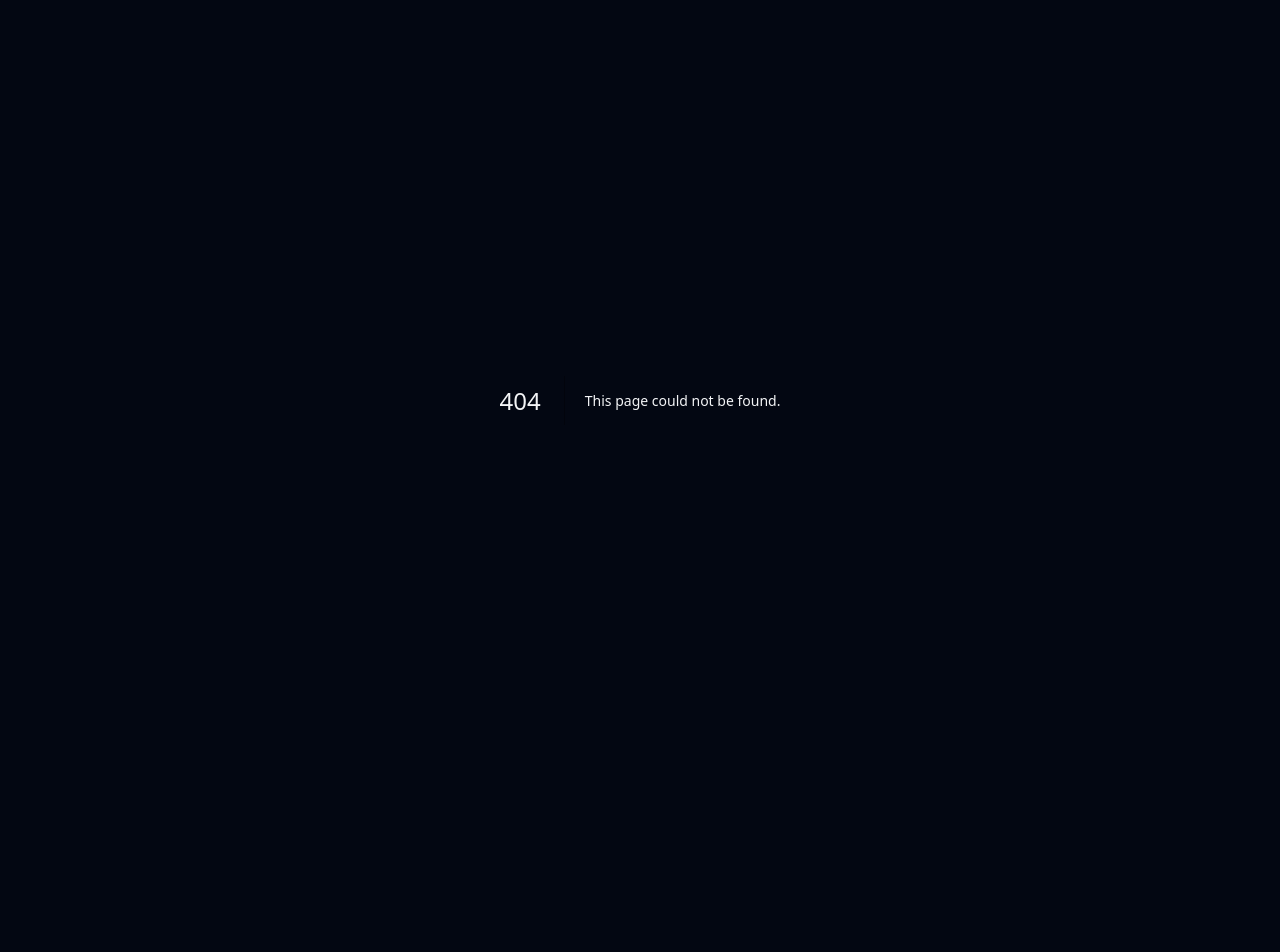
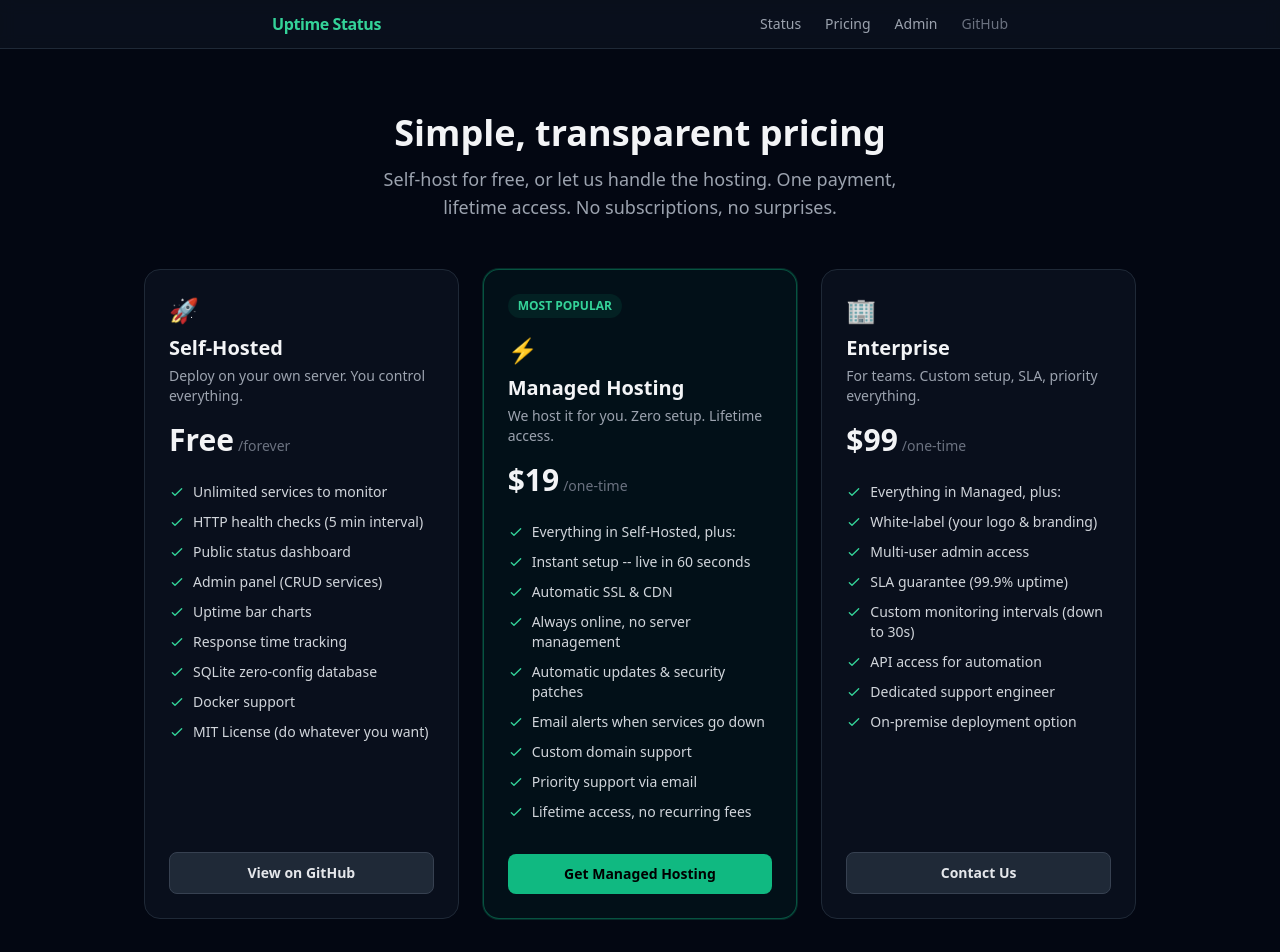
Before and after one commit to sueifeng2026-png/uptime-status, a Next.js app: page /pricing in a window 1280 px wide. Before the commit this address had no page. Shown: the top 952 px of the page. Before the commit the page ends 800 px from the top, so only its background shows below. Built offline with nearby package versions, Linux system fonts and the light colour scheme.

Commit message:
Add pricing page, navigation bar, and monetization CTAs

```diff
--- a/src/app/admin/page.tsx
+++ b/src/app/admin/page.tsx
@@ -1,6 +1,7 @@
 "use client"
 
 import { useState, useEffect, useCallback } from "react"
+import Link from "next/link"
 
 interface Service {
   id: string
@@ -95,9 +96,9 @@ export default function AdminPage() {
           <h1 className="text-2xl font-bold">Admin Panel</h1>
           <p className="text-sm text-gray-400 mt-1">Manage your monitored services</p>
         </div>
-        <a href="/status" className="text-sm text-blue-400 hover:underline">
+        <Link href="/status" className="text-sm text-blue-400 hover:underline">
           View Status Page &rarr;
-        </a>
+        </Link>
       </div>
 
       {/* Toast */}
@@ -151,6 +152,22 @@ export default function AdminPage() {
           </div>
         </div>
       </form>
+
+      {/* Managed Hosting Banner */}
+      <Link
+        href="/pricing"
+        className="block bg-gradient-to-r from-emerald-500/10 to-emerald-500/5 border border-emerald-500/20 rounded-xl p-4 mb-6 hover:border-emerald-500/40 transition-colors group"
+      >
+        <div className="flex items-center justify-between">
+          <div>
+            <p className="font-medium text-emerald-400 text-sm">Tired of self-hosting?</p>
+            <p className="text-xs text-gray-400 mt-0.5">
+              Get Managed Hosting -- automatic updates, email alerts, custom domain. One-time $19.
+            </p>
+          </div>
+          <span className="text-emerald-400 text-lg group-hover:translate-x-1 transition-transform">&rarr;</span>
+        </div>
+      </Link>
 
       {/* Service list */}
       <div className="flex items-center justify-between mb-4">
--- a/src/app/layout.tsx
+++ b/src/app/layout.tsx
@@ -1,5 +1,6 @@
 import type { Metadata } from "next"
 import "./globals.css"
+import Link from "next/link"
 
 export const metadata: Metadata = {
   title: "Uptime Status",
@@ -9,7 +10,35 @@ export const metadata: Metadata = {
 export default function RootLayout({ children }: { children: React.ReactNode }) {
   return (
     <html lang="en">
-      <body className="bg-gray-950 text-gray-100 min-h-screen antialiased">{children}</body>
+      <body className="bg-gray-950 text-gray-100 min-h-screen antialiased">
+        <nav className="border-b border-gray-800 bg-gray-900/50 backdrop-blur">
+          <div className="max-w-3xl mx-auto px-4 h-12 flex items-center justify-between">
+            <Link href="/status" className="font-bold text-emerald-400 tracking-tight">
+              Uptime Status
+            </Link>
+            <div className="flex items-center gap-6 text-sm">
+              <Link href="/status" className="text-gray-400 hover:text-gray-200 transition-colors">
+                Status
+              </Link>
+              <Link href="/pricing" className="text-gray-400 hover:text-gray-200 transition-colors">
+                Pricing
+              </Link>
+              <Link href="/admin" className="text-gray-400 hover:text-gray-200 transition-colors">
+                Admin
+              </Link>
+              <a
+                href="https://github.com/willy2023/uptime-status"
+                target="_blank"
+                rel="noopener noreferrer"
+                className="text-gray-500 hover:text-gray-300 transition-colors"
+              >
+                GitHub
+              </a>
+            </div>
+          </div>
+        </nav>
+        {children}
+      </body>
     </html>
   )
 }
--- /dev/null
+++ b/src/app/pricing/page.tsx
@@ -0,0 +1,156 @@
+export default function PricingPage() {
+  const plans = [
+    {
+      name: "Self-Hosted",
+      price: "Free",
+      period: "forever",
+      desc: "Deploy on your own server. You control everything.",
+      features: [
+        "Unlimited services to monitor",
+        "HTTP health checks (5 min interval)",
+        "Public status dashboard",
+        "Admin panel (CRUD services)",
+        "Uptime bar charts",
+        "Response time tracking",
+        "SQLite zero-config database",
+        "Docker support",
+        "MIT License (do whatever you want)",
+      ],
+      cta: "View on GitHub",
+      href: "https://github.com/willy2023/uptime-status",
+      featured: false,
+      emoji: "🚀",
+    },
+    {
+      name: "Managed Hosting",
+      price: "$19",
+      period: "one-time",
+      desc: "We host it for you. Zero setup. Lifetime access.",
+      features: [
+        "Everything in Self-Hosted, plus:",
+        "Instant setup -- live in 60 seconds",
+        "Automatic SSL & CDN",
+        "Always online, no server management",
+        "Automatic updates & security patches",
+        "Email alerts when services go down",
+        "Custom domain support",
+        "Priority support via email",
+        "Lifetime access, no recurring fees",
+      ],
+      cta: "Get Managed Hosting",
+      href: "https://willy2023.gumroad.com/l/uptime-status",
+      featured: true,
+      emoji: "⚡",
+    },
+    {
+      name: "Enterprise",
+      price: "$99",
+      period: "one-time",
+      desc: "For teams. Custom setup, SLA, priority everything.",
+      features: [
+        "Everything in Managed, plus:",
+        "White-label (your logo & branding)",
+        "Multi-user admin access",
+        "SLA guarantee (99.9% uptime)",
+        "Custom monitoring intervals (down to 30s)",
+        "API access for automation",
+        "Dedicated support engineer",
+        "On-premise deployment option",
+      ],
+      cta: "Contact Us",
+      href: "https://www.buymeacoffee.com/willy2023",
+      featured: false,
+      emoji: "🏢",
+    },
+  ]
+
+  return (
+    <div className="max-w-5xl mx-auto px-4 py-16">
+      <div className="text-center mb-12">
+        <h1 className="text-4xl font-bold mb-3">Simple, transparent pricing</h1>
+        <p className="text-gray-400 text-lg max-w-xl mx-auto">
+          Self-host for free, or let us handle the hosting. One payment, lifetime access. No subscriptions, no surprises.
+        </p>
+      </div>
+
+      <div className="grid grid-cols-1 md:grid-cols-3 gap-6">
+        {plans.map((plan) => (
+          <div
+            key={plan.name}
+            className={`rounded-2xl border p-6 flex flex-col ${
+              plan.featured
+                ? "border-emerald-500/40 bg-emerald-500/5 ring-1 ring-emerald-500/20"
+                : "border-gray-800 bg-gray-900/50"
+            }`}
+          >
+            {plan.featured && (
+              <span className="text-xs font-semibold text-emerald-400 bg-emerald-500/10 px-2.5 py-1 rounded-full w-fit mb-4">
+                MOST POPULAR
+              </span>
+            )}
+            <div className="mb-4">
+              <span className="text-2xl">{plan.emoji}</span>
+              <h2 className="text-xl font-bold mt-2">{plan.name}</h2>
+              <p className="text-gray-400 text-sm mt-1">{plan.desc}</p>
+            </div>
+            <div className="mb-6">
+              <span className="text-3xl font-bold">{plan.price}</span>
+              <span className="text-gray-500 text-sm ml-1">/{plan.period}</span>
+            </div>
+            <ul className="space-y-2.5 mb-8 flex-1 text-sm">
+              {plan.features.map((f, i) => (
+                <li key={i} className="flex items-start gap-2 text-gray-300">
+                  <svg className="w-4 h-4 mt-0.5 shrink-0 text-emerald-400" fill="none" viewBox="0 0 24 24" stroke="currentColor">
+                    <path strokeLinecap="round" strokeLinejoin="round" strokeWidth={2} d="M5 13l4 4L19 7" />
+                  </svg>
+                  {f}
+                </li>
+              ))}
+            </ul>
+            <a
+              href={plan.href}
+              target="_blank"
+              rel="noopener noreferrer"
+              className={`block text-center py-2.5 rounded-lg text-sm font-semibold transition-all ${
+                plan.featured
+                  ? "bg-emerald-500 hover:bg-emerald-400 text-black"
+                  : "bg-gray-800 hover:bg-gray-700 text-gray-200 border border-gray-700"
+              }`}
+            >
+              {plan.cta}
+            </a>
+          </div>
+        ))}
+      </div>
+
+      <div className="mt-16 text-center border-t border-gray-800 pt-10">
+        <h3 className="text-xl font-bold mb-3">Frequently Asked Questions</h3>
+        <div className="grid grid-cols-1 md:grid-cols-2 gap-6 mt-6 text-left max-w-3xl mx-auto">
+          {[
+            {
+              q: "Is the self-hosted version really free?",
+              a: "Yes, absolutely. MIT licensed. No telemetry, no tracking, no paywalls. The code is on GitHub.",
+            },
+            {
+              q: "What payment methods do you accept?",
+              a: "Gumroad supports credit cards and PayPal. Buy Me a Coffee accepts cards, Apple Pay, and more.",
+            },
+            {
+              q: "Can I upgrade from Self-Hosted to Managed later?",
+              a: "Yes! We will help you migrate your data. Just purchase the Managed plan and reach out.",
+            },
+            {
+              q: "Is there a refund policy?",
+              a: "30-day money-back guarantee on Managed Hosting. No questions asked.",
+            },
+          ].map((faq, i) => (
+            <div key={i} className="bg-gray-900/50 border border-gray-800 rounded-xl p-5">
+              <h4 className="font-semibold text-gray-200 mb-1">{faq.q}</h4>
+              <p className="text-sm text-gray-400">{faq.a}</p>
+            </div>
+          ))}
+        </div>
+      </div>
+    </div>
+  )
+}
--- a/src/app/status/page.tsx
+++ b/src/app/status/page.tsx
@@ -1,4 +1,5 @@
 import { prisma } from "@/lib/prisma"
+import Link from "next/link"
 
 export const dynamic = "force-dynamic"
 
@@ -82,24 +83,33 @@ export default async function StatusPage() {
         )}
       </div>
 
-      <div className="mt-10 bg-gradient-to-r from-amber-500/10 to-orange-500/10 border border-amber-500/20 rounded-xl p-6 text-center">
-        <p className="text-amber-300 font-medium text-lg mb-2">Support This Project</p>
+      <div className="mt-10 bg-gradient-to-r from-emerald-500/10 to-amber-500/10 border border-gray-800 rounded-xl p-6 text-center">
+        <p className="text-emerald-400 font-medium text-lg mb-2">Powered by Uptime Status</p>
         <p className="text-gray-400 text-sm mb-4">
-          Uptime Status is free and open source. If it helps you, consider buying me a coffee!
+          Self-host for free. Want automatic alerts, custom domain, and zero maintenance?
+          {" "}Let us host it for you.
         </p>
+        <div className="flex items-center justify-center gap-3">
+          <Link
+            href="/pricing"
+            className="inline-block bg-emerald-500 hover:bg-emerald-400 text-black font-semibold px-6 py-2.5 rounded-lg text-sm transition-colors"
+          >
+            See Plans
+          </Link>
           <a
             href="https://www.buymeacoffee.com/willy2023"
             target="_blank"
             rel="noopener noreferrer"
-          className="inline-block bg-amber-500 hover:bg-amber-400 text-black font-semibold px-6 py-2.5 rounded-lg text-sm transition-colors"
+            className="inline-block bg-amber-500/20 hover:bg-amber-500/30 text-amber-400 border border-amber-500/30 px-5 py-2.5 rounded-lg text-sm transition-colors"
           >
             Buy Me a Coffee
           </a>
         </div>
+      </div>
 
       <div className="text-center mt-8 text-sm text-gray-600">
         Powered by{" "}
-        <a href="https://github.com" className="underline hover:text-gray-400">
+        <a href="https://github.com/willy2023/uptime-status" className="underline hover:text-gray-400">
           Uptime Status
         </a>{" "}
         -- self-hosted uptime monitoring
```
Lines whose indentation alone changed are shown as unchanged.
